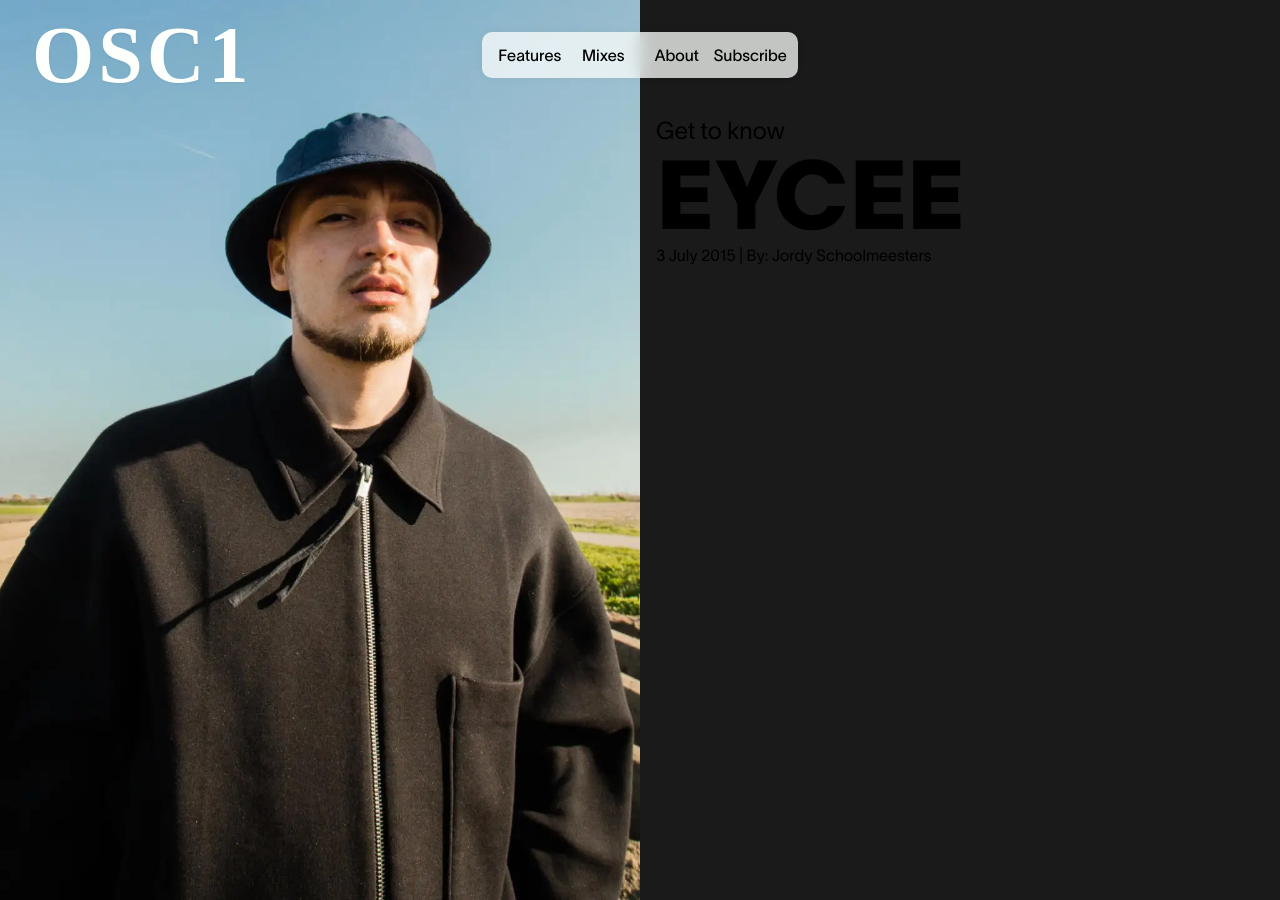
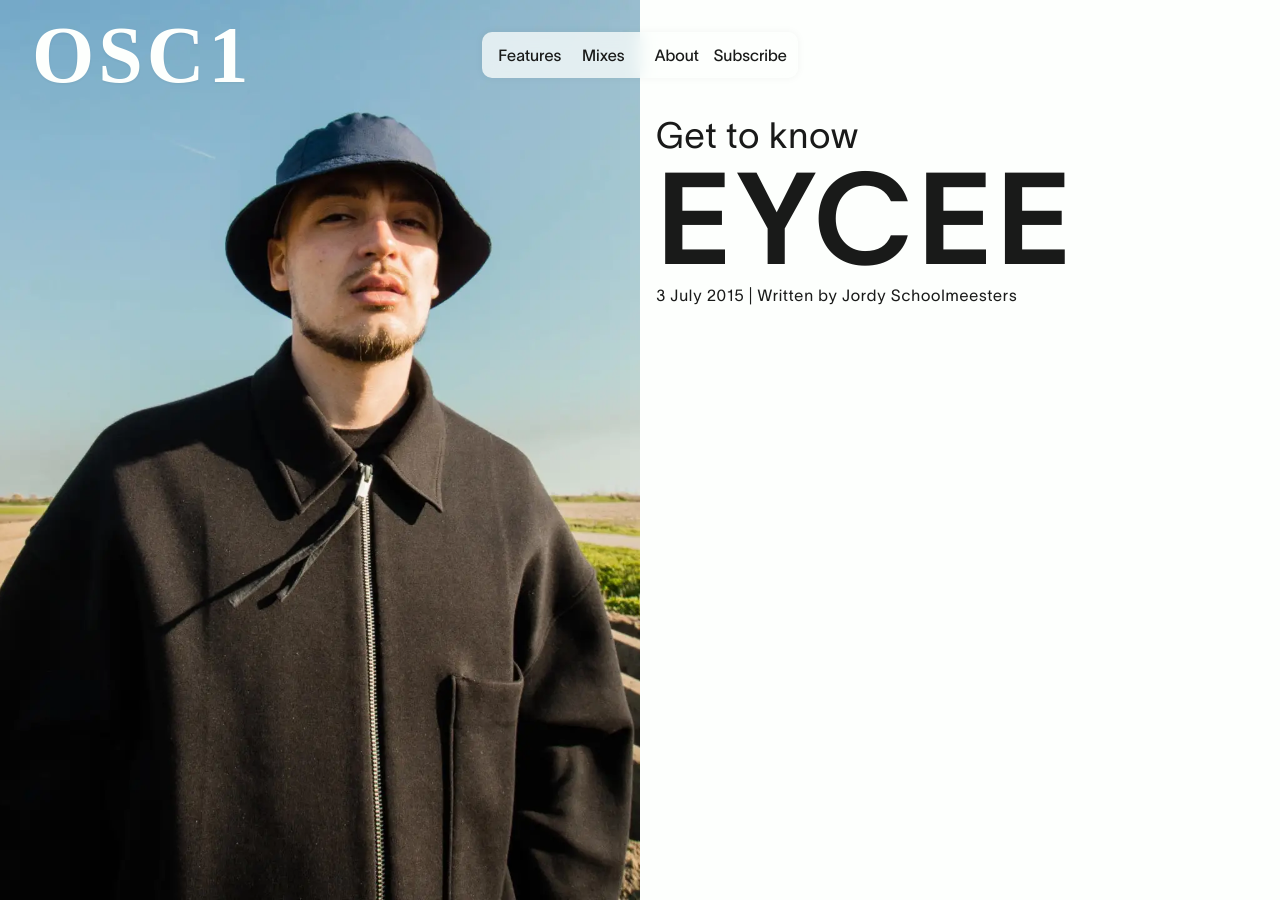
Before and after one commit to osc1blog/osc1blog.github.io, a Jekyll site: the page built from _posts/2015-7-3-eycee.md, in a window 1280 px wide and 900 px high. Built offline with Jekyll 4.4.1, drawn with Linux system fonts in a browser that asks for light colours; nearby versions of some CDN libraries; some web fonts are replaced.

Commit message:
darkmode

```diff
--- a/_includes/nav.html
+++ b/_includes/nav.html
@@ -6,7 +6,7 @@
         <a href="/" class="leading-[2.9rem] col-span-1 text-[5rem] font-bold font-['Leto'] inline tracking-wider">OSC1</a>
       </div>
     </div>
-    <div class="col-span-4 justify-self-center">
+    <div class="col-span-4 justify-self-center text-[rgb(25,26,25)]">
       <ul class="bg-[rgba(253,255,253,0.75)] hover:bg-[rgba(227,229,227,0.75)]
       backdrop-blur shadow-[0px_0px_8px_rgba(25,26,25,0.05)] rounded-[10px] grid grid-cols-4 w-fit
       p-[0.7rem] inline-block transition-colors inline-block place-self-center">
--- a/_layouts/default.html
+++ b/_layouts/default.html
@@ -1,7 +1,7 @@
 <!doctype html>
 <html lang="en" class="h-full">
   {% include head.html %}
-  <body class="h-full bg-[rgb(25,26,25)] color-[rgb(227,229,227)]">
+  <body class="h-full bg-[rgb(253,255,253)] dark:bg-[rgb(25,26,25)] text-[rgb(25,26,25)] dark:text-[rgb(227,229,227)]">
     {% include nav.html %}
 
     <div class="<!--pt-[calc(5.7rem+24px)]-->">
--- a/_layouts/post.html
+++ b/_layouts/post.html
@@ -3,18 +3,20 @@ layout: default
 ---
 <div class="post">
   <div class="grid grid-cols-2 grid-rows-1 w-full h-[100vh]">
-    <img class="h-full object-cover" src="{{ page.image | relative_url }}" />
+    <img class="h-full object-cover <!--place-self-center-->" src="{{ page.image | relative_url }}" />
     <div class="px-4 pt-[calc(5.7rem+24px)]">
       <header class="post-header">
         {% assign parts = page.title | split: ": " %}
-        <h3 class="text-2xl font-['Lausanne-300']">{{ parts.first }}</h3>
-        <h1 class="post-title font-['Lausanne-1000'] uppercase text-8xl">{{ parts.last }}</h1>
+        <h3 class="text-4xl font-['Lausanne-300'] tracking-wide">{{ parts.first }}</h3>
+        <h1 class="post-title font-['Lausanne-600'] uppercase text-9xl tracking-wide">{{ parts.last }}</h1>
         {% assign author = site.authors | where: 'short_name', page.author | first %}
-        <p>{{ page.date | date: "%-d %B %Y" }} | By: {{ author.name }}</p>
+        <p class="tracking-wider">{{ page.date | date: "%-d %B %Y" }} | Written by {{ author.name }}</p>
       </header>
     </div>
   </div>
-  <article class="post-content">
-    {{ content }}
+  <article class="post-content grid grid-cols-6 py-24">
+    <div class="col-span-1"></div>
+    <div class="col-span-4">{{ content }}</div>
+    <div class="col-span-1"></div>
   </article>
 </div>
```
Also changed, not shown: features.md (added, +4 -0 lines).
